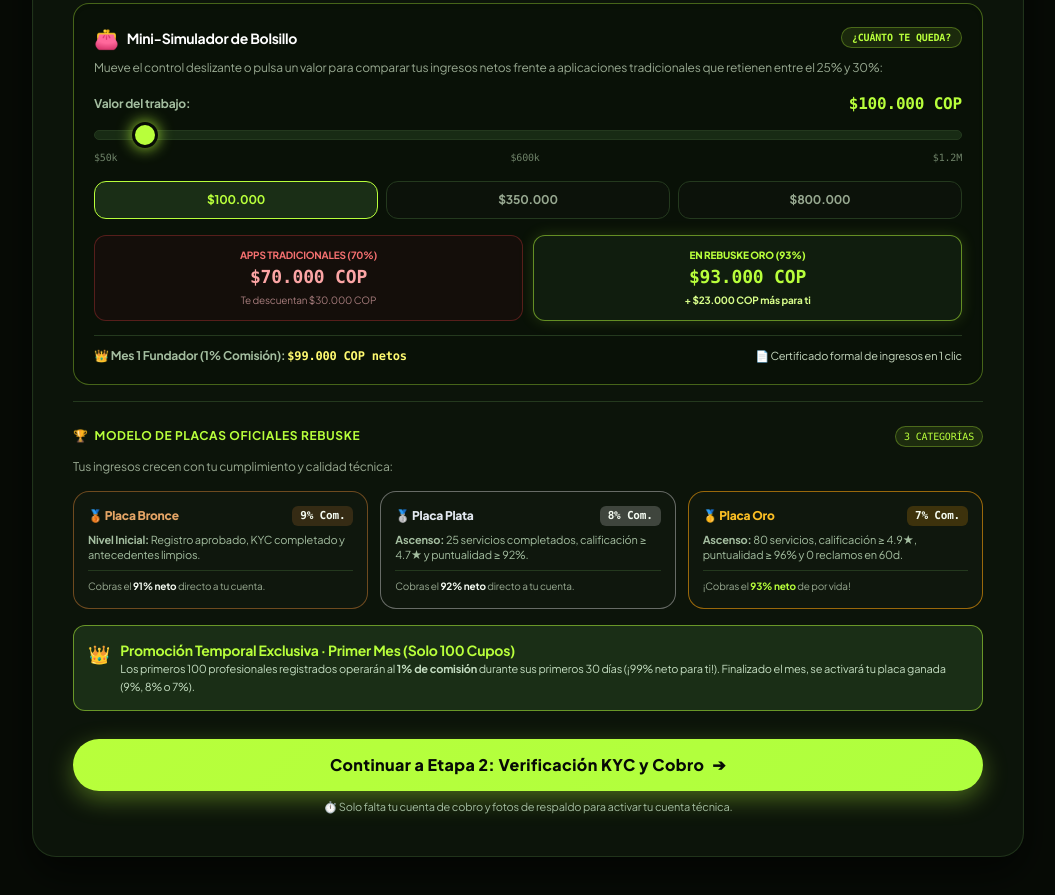
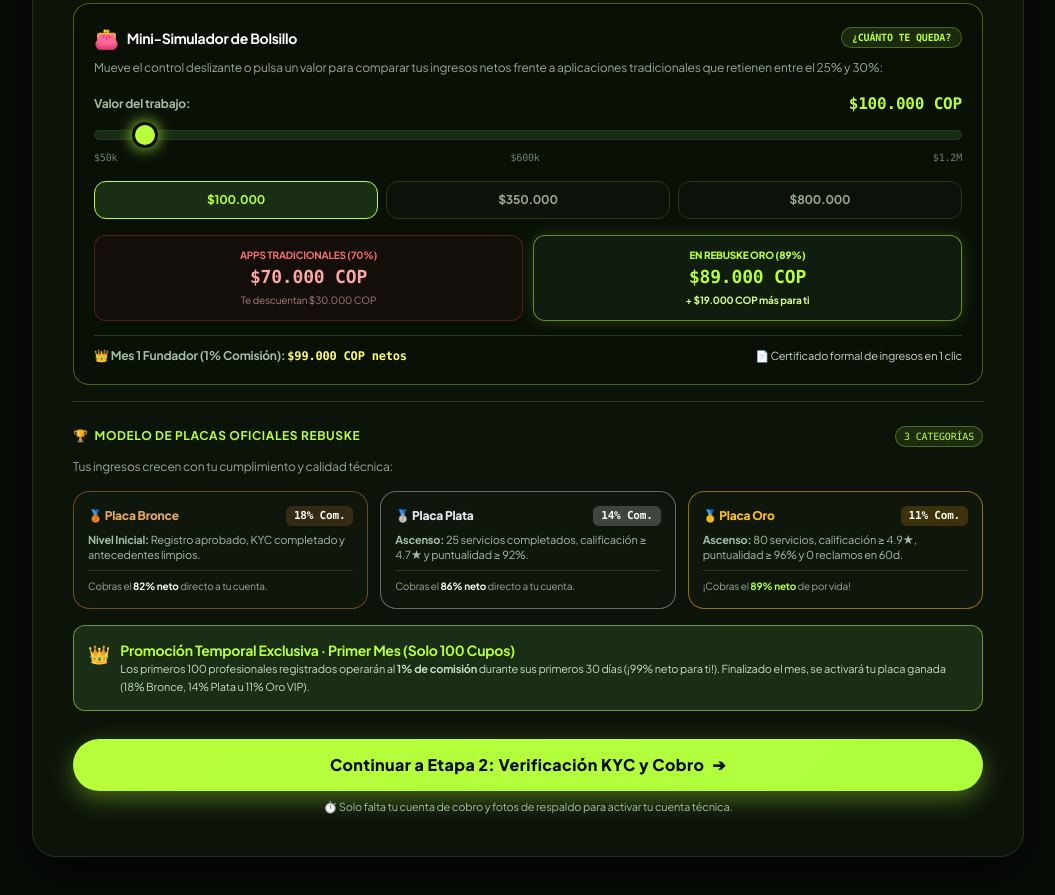
Before and after one commit to holarebuske-source/rebuske-v4-prod, a website: page registro.html in a window 1280 px wide. Shown: the part 1803-2698 px from the top of the page, without its empty margins (112-1167 px from the left). Drawn offline with nearby package versions, Linux system fonts and the light colour scheme; a script that the page names is missing.

Commit message:
chore(prod): actualizar registro.html [Rebuske v4 QA Deploy]

```diff
--- a/registro.html
+++ b/registro.html
@@ -330,7 +330,7 @@
             </li>
             <li class="flex items-center gap-2.5">
               <span class="text-[#B8FF3B] font-bold text-sm">✓</span>
-              <span><strong>Bolsillo protegido (93% Oro):</strong> vs 70% en apps tradicionales</span>
+              <span><strong>Bolsillo protegido (89% Oro VIP):</strong> vs 70% en apps tradicionales</span>
             </li>
             <li class="flex items-center gap-2.5">
               <span class="text-[#B8FF3B] font-bold text-sm">✓</span>
@@ -636,9 +636,9 @@
                   <small id="sim-loss-val" class="text-[10px] text-[#A67C7C] block mt-0.5">Te descuentan $30.000 COP</small>
                 </div>
                 <div class="p-3 rounded-xl bg-[#101D0E] border border-[#B8FF3B]/50 shadow-[0_0_15px_rgba(184,255,59,0.15)]">
-                  <span class="text-[10px] text-[#B8FF3B] uppercase font-extrabold block">En rebuske Oro (93%)</span>
-                  <span id="sim-rebuske-val" class="text-base sm:text-lg font-extrabold text-[#B8FF3B] font-mono">$93.000 COP</span>
-                  <small id="sim-diff-val" class="text-[10px] text-[#D9FF8B] font-bold block mt-0.5">+ $23.000 COP más para ti</small>
+                  <span class="text-[10px] text-[#B8FF3B] uppercase font-extrabold block">En rebuske Oro (89%)</span>
+                  <span id="sim-rebuske-val" class="text-base sm:text-lg font-extrabold text-[#B8FF3B] font-mono">$89.000 COP</span>
+                  <small id="sim-diff-val" class="text-[10px] text-[#D9FF8B] font-bold block mt-0.5">+ $19.000 COP más para ti</small>
                 </div>
               </div>
 
@@ -666,14 +666,14 @@
                   <div>
                     <div class="flex items-center justify-between mb-1.5">
                       <span class="text-xs font-extrabold text-[#E5A566] font-brand">🥉 Placa Bronce</span>
-                      <span class="text-[11px] font-black text-[#F4FBF1] bg-[#CD7F32]/20 px-2 py-0.5 rounded-md font-mono">9% Com.</span>
+                      <span class="text-[11px] font-black text-[#F4FBF1] bg-[#CD7F32]/20 px-2 py-0.5 rounded-md font-mono">18% Com.</span>
                     </div>
                     <p class="text-[11px] text-[#A4BEA0] leading-snug mb-2">
                       <strong>Nivel Inicial:</strong> Registro aprobado, KYC completado y antecedentes limpios.
                     </p>
                   </div>
                   <div class="pt-2 border-t border-[#24391E] text-[10px] text-[#97A890]">
-                    Cobras el <strong class="text-[#F4FBF1]">91% neto</strong> directo a tu cuenta.
+                    Cobras el <strong class="text-[#F4FBF1]">82% neto</strong> directo a tu cuenta.
                   </div>
                 </div>
 
@@ -682,14 +682,14 @@
                   <div>
                     <div class="flex items-center justify-between mb-1.5">
                       <span class="text-xs font-extrabold text-[#E2E8F0] font-brand">🥈 Placa Plata</span>
-                      <span class="text-[11px] font-black text-[#F4FBF1] bg-white/20 px-2 py-0.5 rounded-md font-mono">8% Com.</span>
+                      <span class="text-[11px] font-black text-[#F4FBF1] bg-white/20 px-2 py-0.5 rounded-md font-mono">14% Com.</span>
                     </div>
                     <p class="text-[11px] text-[#A4BEA0] leading-snug mb-2">
                       <strong>Ascenso:</strong> 25 servicios completados, calificación ≥ 4.7★ y puntualidad ≥ 92%.
                     </p>
                   </div>
                   <div class="pt-2 border-t border-[#24391E] text-[10px] text-[#97A890]">
-                    Cobras el <strong class="text-[#F4FBF1]">92% neto</strong> directo a tu cuenta.
+                    Cobras el <strong class="text-[#F4FBF1]">86% neto</strong> directo a tu cuenta.
                   </div>
                 </div>
 
@@ -698,14 +698,14 @@
                   <div>
                     <div class="flex items-center justify-between mb-1.5">
                       <span class="text-xs font-extrabold text-[#FBBF24] font-brand">🥇 Placa Oro</span>
-                      <span class="text-[11px] font-black text-[#F4FBF1] bg-[#F59E0B]/20 px-2 py-0.5 rounded-md font-mono">7% Com.</span>
+                      <span class="text-[11px] font-black text-[#F4FBF1] bg-[#F59E0B]/20 px-2 py-0.5 rounded-md font-mono">11% Com.</span>
                     </div>
                     <p class="text-[11px] text-[#A4BEA0] leading-snug mb-2">
                       <strong>Ascenso:</strong> 80 servicios, calificación ≥ 4.9★, puntualidad ≥ 96% y 0 reclamos en 60d.
                     </p>
                   </div>
                   <div class="pt-2 border-t border-[#24391E] text-[10px] text-[#97A890]">
-                    ¡Cobras el <strong class="text-[#B8FF3B]">93% neto</strong> de por vida!
+                    ¡Cobras el <strong class="text-[#B8FF3B]">89% neto</strong> de por vida!
                   </div>
                 </div>
               </div>
@@ -716,7 +716,7 @@
                 <div>
                   <strong class="text-[#B8FF3B] block font-brand text-sm">Promoción Temporal Exclusiva · Primer Mes (Solo 100 Cupos)</strong>
                   <p class="text-[11px] text-[#C4DDC1] leading-relaxed">
-                    Los primeros 100 profesionales registrados operarán al <strong>1% de comisión</strong> durante sus primeros 30 días (¡99% neto para ti!). Finalizado el mes, se activará tu placa ganada (9%, 8% o 7%).
+                    Los primeros 100 profesionales registrados operarán al <strong>1% de comisión</strong> durante sus primeros 30 días (¡99% neto para ti!). Finalizado el mes, se activará tu placa ganada (18% Bronce, 14% Plata u 11% Oro VIP).
                   </p>
                 </div>
               </div>
@@ -1188,7 +1188,7 @@
     function updateSimulatorUI(amount) {
       const tradVal = Math.round(amount * 0.70);
       const lossVal = amount - tradVal;
-      const rebVal = Math.round(amount * 0.93);
+      const rebVal = Math.round(amount * 0.89);
       const mes1Val = Math.round(amount * 0.99);
       const diffVal = rebVal - tradVal;
 
@@ -1538,7 +1538,7 @@
         title.innerText = cupoNumero ? ('¡Cupo Primordial #' + cupoNumero + '/100 Asegurado!') : '¡Registro de Profesional Exitoso!';
         subtitle.innerText = '¡Felicitaciones ' + name + '! Tu solicitud ha sido registrada en el sistema. Eres parte del grupo selecto de técnicos fundadores de Medellín.';
         benefitTitle.innerText = 'BENEFICIO FUNDADOR PRIMORDIAL';
-        benefitDesc.innerText = 'Tarifa especial del 1% de comisión en tu primer mes y 93% neto vitalicio en todos tus servicios.';
+        benefitDesc.innerText = 'Tarifa especial del 1% de comisión en tu primer mes y 89% neto vitalicio (Plan Oro VIP) en todos tus servicios.';
         primaryBtn.href = 'https://wa.me/573043812882?text=' + encodeURIComponent('Hola Laura de rebuske, soy ' + name + '. Acabo de registrarme como técnico con el Cupo #' + (cupoNumero || 'Pro') + '. Adjunto mis documentos para la validación KYC.');
         primaryBtn.innerHTML = '<span>💬 Unirme y Validar KYC en WhatsApp</span>';
         secondaryBtn.href = '/';
@@ -1688,7 +1688,7 @@
             kycProfileCooldownDays: 30,
             fotoPerfilBase64: compressedPerfilBase64,
             fotosHerramientasCount: compressedHerramientasList.length,
-            placaInicial: 'Bronce (9%)',
+            placaInicial: 'Bronce (18%)',
             promocionMes1: '1% Comisión (Primeros 100 Cupos)',
             canalValidacion: 'WhatsApp Exclusivo (Cero llamadas)'
           })
@@ -2071,7 +2071,7 @@
           <span class="text-2xl">🎁</span>
           <div>
             <b id="thankyou-benefit-title" class="text-xs text-[#B8FF3B] block uppercase tracking-wider font-mono">BENEFICIO ASIGNADO</b>
-            <span id="thankyou-benefit-desc" class="text-xs text-[#E5F5E0]">Tarifa del 1% el primer mes y 93% neto vitalicio.</span>
+            <span id="thankyou-benefit-desc" class="text-xs text-[#E5F5E0]">Tarifa del 1% el primer mes y 89% neto vitalicio (Plan Oro VIP).</span>
           </div>
         </div>
       </div>
```
